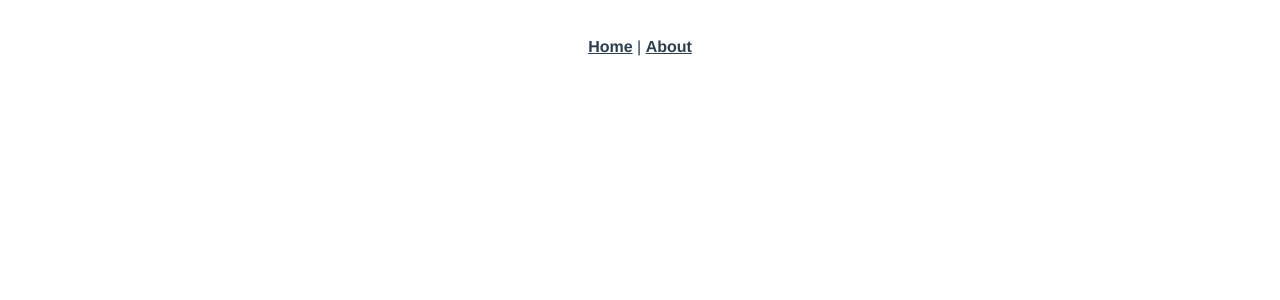
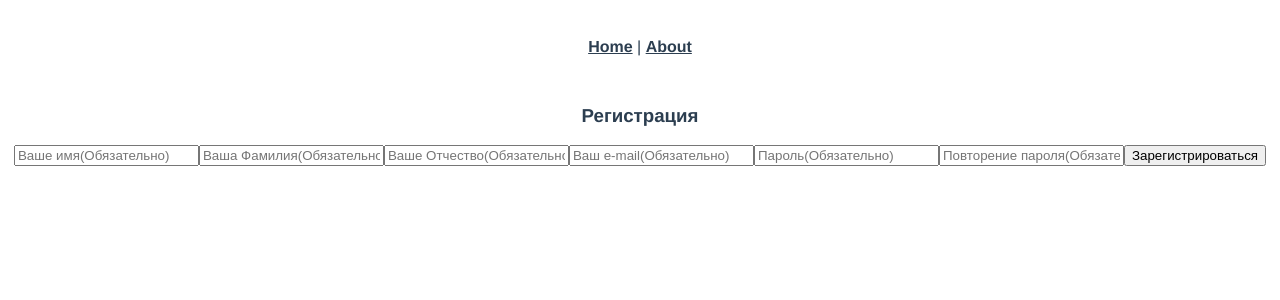
Before and after one commit to alenaMau/vue-cli, a Vue app: page /reg in a window 1280 px wide. Before the commit this address had no page. Shown: the top 300 px of the page. Built offline with nearby package versions, Linux system fonts and the light colour scheme.

Commit message:
регистрация и авторизация сделано

```diff
--- a/package.json
+++ b/package.json
@@ -7,7 +7,9 @@
     "build": "vue-cli-service build"
   },
   "dependencies": {
+    "axios": "^1.6.8",
     "vue": "^3.2.13",
+    "vue-cookies": "^1.8.4",
     "vue-router": "^4.0.3",
     "vuex": "^4.0.0"
   },
--- a/public/index.html
+++ b/public/index.html
@@ -8,10 +8,6 @@
     <title><%= htmlWebpackPlugin.options.title %></title>
   </head>
   <body>
-    <noscript>
-      <strong>We're sorry but <%= htmlWebpackPlugin.options.title %> doesn't work properly without JavaScript enabled. Please enable it to continue.</strong>
-    </noscript>
     <div id="app"></div>
-    <!-- built files will be auto injected -->
   </body>
 </html>
--- a/src/router/index.js
+++ b/src/router/index.js
@@ -1,5 +1,7 @@
 import { createRouter, createWebHistory } from 'vue-router'
 import HomeView from '../views/HomeView.vue'
+import RegistrationView from "@/views/RegistrationView";
+import AuthorizationView from "@/views/AuthorizationView";
 
 const routes = [
   {
@@ -8,13 +10,20 @@ const routes = [
     component: HomeView
   },
   {
+    path: '/reg',
+    name: 'reg',
+    component: RegistrationView
+  },
+  {
+    path: '/authorization',
+    name: 'authorization',
+    component: AuthorizationView
+  },
+  {
     path: '/about',
     name: 'about',
-    // route level code-splitting
-    // this generates a separate chunk (about.[hash].js) for this route
-    // which is lazy-loaded when the route is visited.
     component: function () {
-      return import(/* webpackChunkName: "about" */ '../views/AboutView.vue')
+      return import('../views/AboutView.vue')
     }
   }
 ]
--- /dev/null
+++ b/src/views/AuthorizationView.vue
@@ -0,0 +1,70 @@
+<template>
+  <section class="authorization_box">
+    <h3>Авторизация</h3>
+    <div class="authorization_box_form">
+      <form id="forma" @submit.prevent="onSubmit">
+        <label>
+          <input v-model="email" type="email" placeholder="Ваш e-mail(Обязательно)"/>
+        </label>
+        <span class="registry_block_form_error" v-if="errors['email']">{{errors.email}}</span>
+        <label>
+          <input v-model="password" class="input" type="password" placeholder="Пароль(Обязательно)"/>
+        </label>
+        <span class="registry_block_form_error" v-if="errors['password']">{{errors.password}}</span>
+        <span class="registry_block_form_error" v-if="requestError">{{requestError}}</span>
+        <button class="press_activation basket_products_decorBut" type="submit">Войти</button>
+      </form>
+    </div>
+  </section>
+</template>
+
+<script>
+import axios from "axios";
+import VueCookies from 'vue-cookies'
+
+export default {
+  name: "AuthorizationView",
+
+  data() {
+    return {
+      email:"",
+      password:"",
+      errors:{},
+      requestError:""
+    }
+  },
+  methods: {
+    onSubmit() {
+      if (this.email.indexOf('@') < 0) {
+        this.errors['email'] = 'Отсутвует @ в поле e-mail'
+      }
+      if (this.password.length === 0 || this.password.length > 30) {
+        this.errors['password'] = 'Количество символов в пароле больше 30 или вообще отсутсвует'
+      }
+      if (Object.keys(this.errors).length === 0) {
+        axios.post('https://jurapro.bhuser.ru/api-shop/login', {
+          email: this.email,
+          password: this.password
+        }).then(response => {
+          console.log('Ты авторизован')
+          let token = response.data.data.user_token;
+          console.log(response)
+          VueCookies.set('token', token);
+        }).catch(errorResponse => {
+          console.log("cccc")
+          console.log(errorResponse.response)
+          let errorsResponse = errorResponse.response.data.error.errors;
+          console.log(errorsResponse)
+          Object.keys(errorsResponse).forEach(e => {
+            this.errors[e] = errorsResponse[e].toString();
+          })
+        });
+      }
+    }
+  }
+}
+</script>
+
+<style scoped>
+
+</style>
--- a/src/views/HomeView.vue
+++ b/src/views/HomeView.vue
@@ -1,18 +1,50 @@
 <template>
   <div class="home">
-    <img alt="Vue logo" src="../assets/logo.png">
-    <HelloWorld msg="Welcome to Your Vue.js App"/>
+    <section class="catalog_item">
+      <h3>Каталог товаров</h3>
+      <div>
+        <div v-for="product in products">
+          <div class="catalog_item_imgBox">
+            <span>{{product.price}}₽</span>
+          </div>
+          <span class="catalog_item_name">{{product.name}}</span>
+          <button v-if="this.token" class="catalog_item_button press_activation" @click="addToBasket(product.id)">Добавить</button>
+        </div>
+      </div>
+    </section>
   </div>
 </template>
 
 <script>
-// @ is an alias to /src
-import HelloWorld from '@/components/HelloWorld.vue'
+import axios from "axios";
+import VueCookies from "vue-cookies";
+
 
 export default {
   name: 'HomeView',
-  components: {
-    HelloWorld
+  data() {
+    return {
+      products: [],
+      token:VueCookies.get('token'),
+    }
+  },
+  methods: {
+
+  },
+  created() {
+    axios.get('https://jurapro.bhuser.ru/api-shop/products', {
+    }).then(response => {
+      this.products = response.data.data;
+    })
+    let addToBasket = (id) => {
+      axios.post(`https://jurapro.bhuser.ru/api-shop/cart/${id}`, {
+        product_id: id,
+      }, {
+        headers: { Authorization: `Bearer ${this.token}` }
+      }).then(response => {
+        console.log(response.data.data.message)
+      }).catch(error => {});
+    }
   }
 }
 </script>
--- /dev/null
+++ b/src/views/RegistrationView.vue
@@ -0,0 +1,108 @@
+<template>
+  <section class="registry">
+    <h3>Регистрация</h3>
+    <div class="registry_block">
+      <form id="forma" class="registry_block_form" @submit.prevent="onSubmit">
+        <label>
+          <input v-model="name" type="text" placeholder="Ваше имя(Обязательно)"/>
+        </label>
+        <span class="registry_block_form_error" v-if="errors['name']">{{ errors.name }}</span>
+        <label>
+          <input v-model="surname" type="text" placeholder="Ваша Фамилия(Обязательно)"/>
+        </label>
+        <span class="registry_block_form_error" v-if="errors['surname']">{{ errors.surname }}</span>
+        <label>
+          <input v-model="patronymic" type="text" placeholder="Ваше Отчество(Обязательно)"/>
+        </label>
+        <span class="registry_block_form_error" v-if="errors['patronymic']">{{ errors.patronymic }}</span>
+        <label>
+          <input v-model="email" type="email" placeholder="Ваш e-mail(Обязательно)"/>
+        </label>
+        <span class="registry_block_form_error" v-if="errors['email']">{{ errors.email }}</span>
+        <label>
+          <input v-model="password" class="input" type="password" placeholder="Пароль(Обязательно)"/>
+        </label>
+        <span class="registry_block_form_error" v-if="errors['password']">{{ errors.password }}</span>
+        <label>
+          <input v-model="repeatPassword" class="input" type="password" placeholder="Повторение пароля(Обязательно)"/>
+        </label>
+        <span class="registry_block_form_error" v-if="errors['repeat_password']">{{ errors.repeat_password }}</span>
+        <span class="registry_block_form_error" v-if="errors['wrong_repeat']">{{ errors.wrong_repeat }}</span>
+        <button class="basket_products_decorButton press_activation" type="submit">
+          Зарегистрироваться
+        </button>
+      </form>
+    </div>
+  </section>
+</template>
+
+<script>
+import axios from "axios";
+export default {
+  name: "Registration",
+
+  data() {
+    return {
+      name: "",
+      surname: "",
+      patronymic: "",
+      email: "",
+      password: "",
+      repeatPassword: "",
+      errors: {}
+    }
+  },
+  methods: {
+    onSubmit() {
+      let fio = this.name + ' ' + this.surname + ' ' + this.patronymic
+      if (this.name.length === 0 || this.name.length > 30) {
+        this.errors['name'] = 'Количество символов в имени больше 30 или вообще отсутсвуют'
+      }
+      if (this.surname.length === 0 || this.surname.length > 30) {
+        this.errors['surname'] = 'Количество символов в фамилии больше 30 или вообще отсутсвуют'
+      }
+      if (this.patronymic.length === 0 || this.patronymic.length > 30) {
+        this.errors['patronymic'] = 'Количество символов в отчестве больше 30 или вообще отсутсвуют'
+      }
+      if (this.email.length === 0 || this.email.length > 30) {
+        this.errors['email'] = 'Количество символов в отчестве больше 30 или вообще отсутсвуют'
+      }
+      if (this.email.indexOf('@') < 0) {
+        this.errors['email'] = 'Отсутвует @ в поле e-mail'
+      }
+      if (this.password.length === 0 || this.password.length > 30) {
+        this.errors['password'] = 'Количество символов в пароле больше 30 или вообще отсутсвует'
+      }
+      if (this.repeatPassword.length === 0 || this.repeatPassword.length > 30) {
+        this.errors['repeat_password'] = 'Количество символов в пароле больше 30 или вообще отсутсвует'
+      }
+      if (this.password !== this.repeatPassword) {
+        this.errors['wrong_repeat'] = 'Пароли не совпадают'
+      }
+      if (Object.keys(this.errors).length === 0) {
+        axios.post('https://jurapro.bhuser.ru/api-shop/signup', {
+          fio: fio,
+          email: this.email,
+          password: this.password
+        }).then(response => {
+          console.log('Ты зареган')
+          window.location = '/authorization'
+        }).catch(errorResponse => {
+          console.log("cccc")
+          let errorsResponse = errorResponse.response.data.error.errors;
+          console.log(errorsResponse)
+          Object.keys(errorsResponse).forEach(e => {
+            this.errors[e] = errorsResponse[e].toString();
+          })
+        });
+      }
+    }
+  }
+
+}
+
+</script>
+
+<style scoped>
+
+</style>
```
Also changed, not shown: 1 other file (tests, documents, lock files or other folders).
